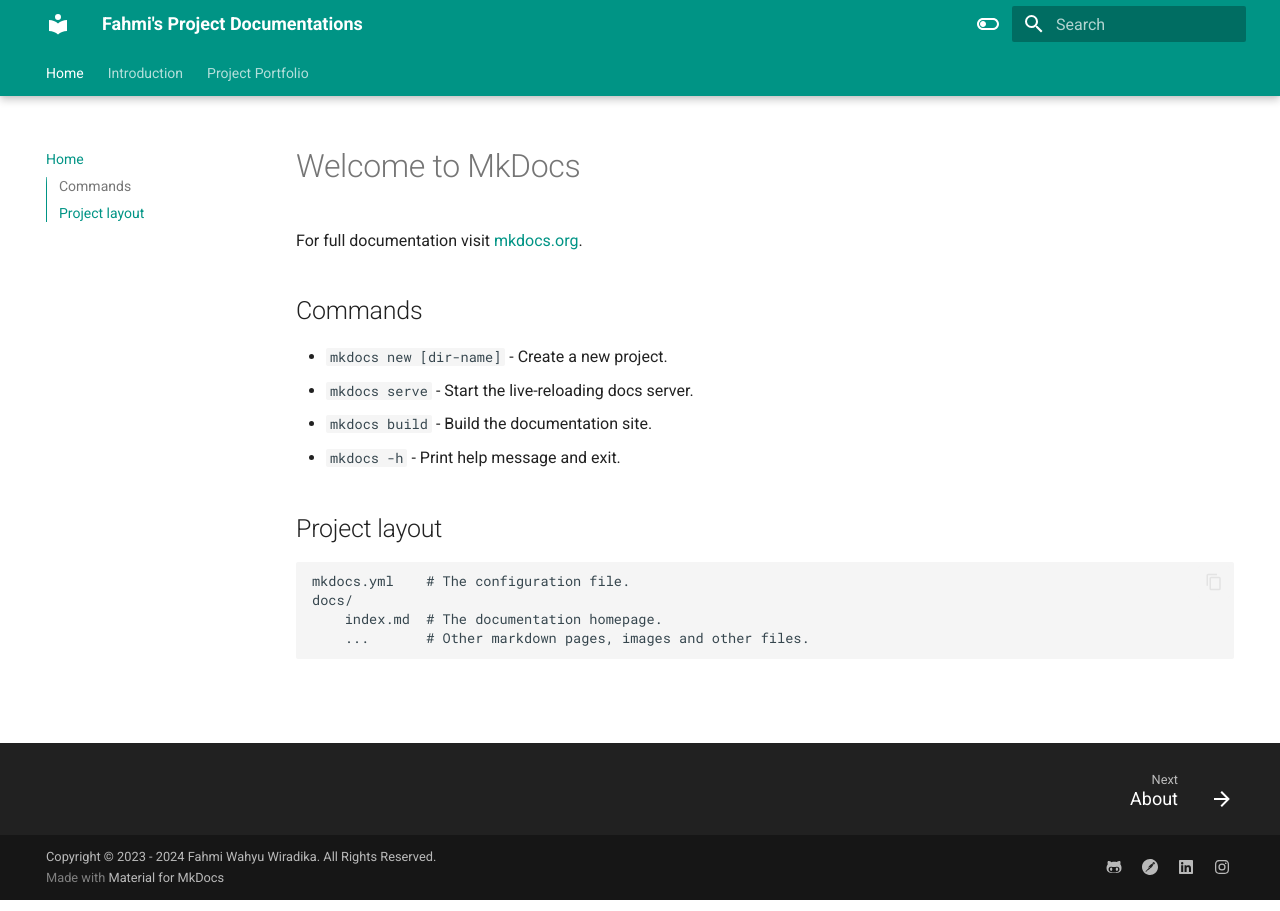
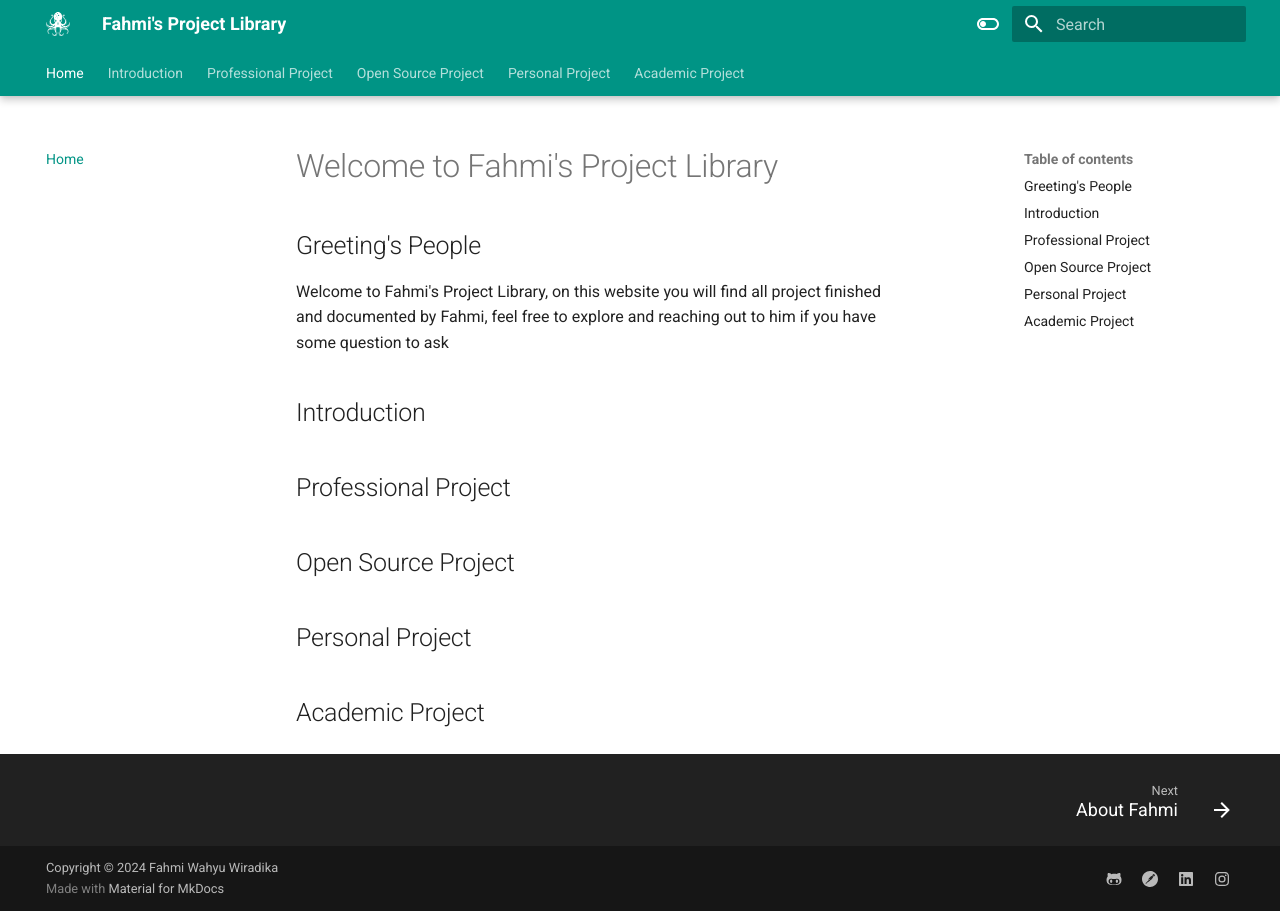
Before and after one commit to fahmiwazu/docs-portfolio, an MkDocs documentation site: the page built from docs/index.md, in a window 1280 px wide. Built offline with MkDocs 1.6.1 and Material for MkDocs 9.7.7, drawn with Linux system fonts in a browser that asks for light colours.

Commit message:
fead: Update Project list

```diff
--- /dev/null
+++ b/docs/Projects/Open-Source/index.md
@@ -0,0 +1 @@
+# Introduction
--- /dev/null
+++ b/docs/Projects/Professional/index.md
@@ -0,0 +1 @@
+# Introduction
--- a/docs/index.md
+++ b/docs/index.md
@@ -1,17 +1,14 @@
-# Welcome to MkDocs
+# Welcome to Fahmi's Project Library
 
-For full documentation visit [mkdocs.org](https://www.mkdocs.org).
+## Greeting's People
+Welcome to Fahmi's Project Library, on this website you will find all project finished <br> and documented by Fahmi, feel free to explore and reaching out to him if you have <br>some question to ask
 
-## Commands
+## Introduction
 
-* `mkdocs new [dir-name]` - Create a new project.
-* `mkdocs serve` - Start the live-reloading docs server.
-* `mkdocs build` - Build the documentation site.
-* `mkdocs -h` - Print help message and exit.
+## Professional Project
 
-## Project layout
+## Open Source Project
 
-    mkdocs.yml    # The configuration file.
-    docs/
-        index.md  # The documentation homepage.
-        ...       # Other markdown pages, images and other files.
+## Personal Project
+
+## Academic Project
--- a/mkdocs.yml
+++ b/mkdocs.yml
@@ -1,47 +1,50 @@
 ### site metadata ###
 
-site_name: Fahmi's Project Documentations
+site_name: Fahmi's Project Library
 site_description : Project tech stacks and description detailed by fahmi wahyu wiradika
 
-copyright: Copyright &copy; 2023 - 2024 Fahmi Wahyu Wiradika. All Rights Reserved.
-
+copyright: |
+  Copyright &copy; 2024 <a href="https://github.com/fahmiwazu/docs-portfolio?tab=MIT-1-ov-file#" target="_blank" rel="noopener"> Fahmi Wahyu Wiradika</a>
 
 ### Site Settings ###
 #theme : readthedocs --- Optional to use if we don't like to use material theme
 theme:
   name: material
-#  logo: img/logo-edmi.png
+  icon:
+    logo: simple/testinglibrary
   features:
+    - navigation.tabs
+    - navigation.sections
+    - navigation.top
     - search.suggest
     - search.highlight
     - content.tabs.link
     - content.code.annotation
     - content.code.copy
-    - navigation.sections
     - navigation.tracking
     - navigation.path
-    - navigation.tabs
     - navigation.tabs.sticky
-    - navigation.top
     - navigation.footer
     - tabs: true
     ### If page want to be divided to 3 parts then uncomment toc.follow, either using toc.integrate
-#    - toc.follow
-    - toc.integrate
+    # - toc.integrate
+    - toc.follow
   language: en
   palette:
+  # Palette toggle for light mode
     - scheme: default
       toggle:
         icon: material/toggle-switch-off-outline
         name: Switch to dark mode
       primary: teal
-      accent: purple
+      accent: indigo
+  # Palette toggle for dark mode
     - scheme: slate
       toggle:
         icon: material/toggle-switch
-        name: Switch to loght mode
-      primary: teal
-      accent: lime
+        name: Switch to light mode
+      primary: black
+      accent: deep orange
   font:
     text: Roboto
     code: Roboto Mono
@@ -59,41 +62,45 @@
     link: https://www.linkedin.com/in/fahmiwiradika96/
   - icon: fontawesome/brands/instagram
     link: https://www.instagram.com/fahmiwazu
+  # alternate:
+  #   - name: English
+  #     link: /en/
+  #     lang: en
+  #   - name: Indonesia
+  #     link: /id/
+  #     lang: id
 
 ### Navigation Settings ###
 ### Please to uncomment the document that ready only !!!! ###
 nav:
   - Home : index.md
   - Introduction :
-    - About : Introduction/About-fahmi.md
-    - Certification: Introduction/Certifiaction-fahmi.md
+    - About Fahmi: Introduction/About-fahmi.md
     - Experience : Introduction/Experience-fahmi.md
-  - Project Portfolio:
-#    - EDMI Limited :
-#      - Desktop Applications:
-#      - .NET Scrip Automation:
-#    - freeCodeCamp :
-#      - Simple CRUD App:
-#      - Back End Development and APIs:
-#        - Project 1:
-#        - Project 2:
-#        - Project 3:
-#        - Project 4:
-#        - Project 5:
-#      - Relational Database :
-#        - Project 1:
-#        - Project 2:
-#        - Project 3:
-#        - Project 4:
-#        - Project 5:
-#    - Katalon :
-#      - API Automation:
-#      - Web UI Automation:
-#    - Postman :
-#      - Valentino's API:
-    - Technical Test :
-      - Hypefast: Projects/Web-UI-Automatio-with-Katalon.md
-
+    - Certification: Introduction/Certification-fahmi.md
+  - Professional Project:
+    - Projects/Professional/index.md
+    - EDMI Limited:
+      - Desktop Automation Tools: Projects/Professional/desktop-app.md
+      - .NET Automation Script: Projects/Professional/dotnet-app.md
+  - Open Source Project :
+    - Projects/Open-Source/index.md
+    - freeCodeCamp:
+      - Back End Development and APIs: Projects/Open-Source/fcc-bedaa.md
+      - Relational Database : Projects/Open-Source/fcc-rdb.md
+      - Quality Assurance: Projects/Open-Source/fcc-qa.md
+    - Katalon :
+      - API Automation: Projects/Open-Source/katalon-api.md
+      - Web UI Automation: Projects/Open-Source/katalon-web-ui.md
+    - Postman :
+      - API Test Automation: Projects/Open-Source/postman-api-auto.md
+  - Personal Project :
+    - 1to15 Puzzle: Projects/Personal/1to50.md
+    - Car Rental: Projects/Personal/car-rental.md
+    - CRUD App: Projects/Personal/simple-be-app.md
+    - Melaka : Projects/Personal/melaka.md
+  - Academic Project:
+    - Bachelor Degree: Projects/Academic/final-prj.md
 
 # Extensions
 markdown_extensions:
```
Also changed, not shown: docs/Projects/Academic/final-prj.md (added), docs/Projects/Open-Source/fcc-bedaa.md (added), docs/Projects/Open-Source/fcc-qa.md (added), docs/Projects/Open-Source/fcc-rdb.md (added), docs/Projects/Open-Source/katalon-api.md (added), docs/Projects/Open-Source/katalon-web-ui.md (added), docs/Projects/Open-Source/postman-api-auto.md (added), docs/Projects/Personal/1to50.md (added), docs/Projects/Personal/car-rental.md (added), docs/Projects/Personal/melaka.md (added), docs/Projects/Personal/simple-be-app.md (added), docs/Projects/Professional/desktop-app.md (added), docs/Projects/Professional/dotnet-app.md (added), 1 other file.
